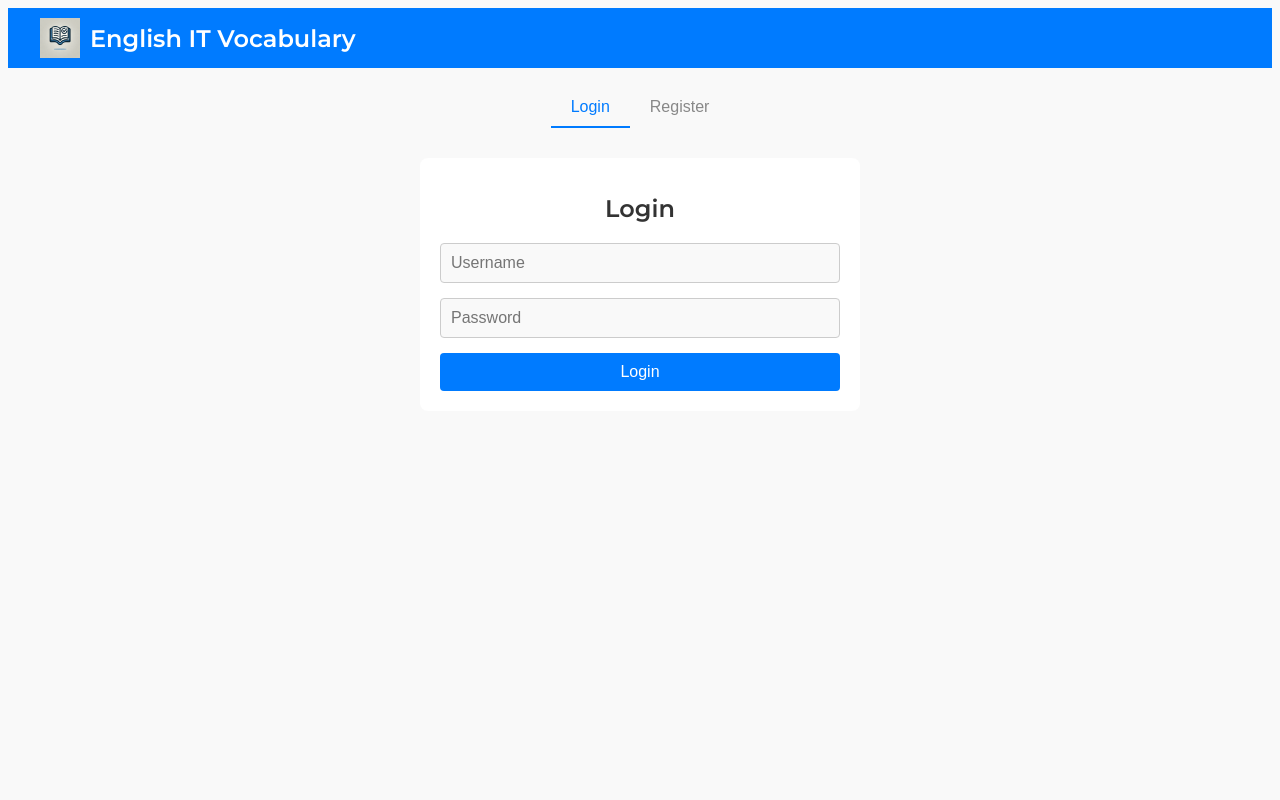
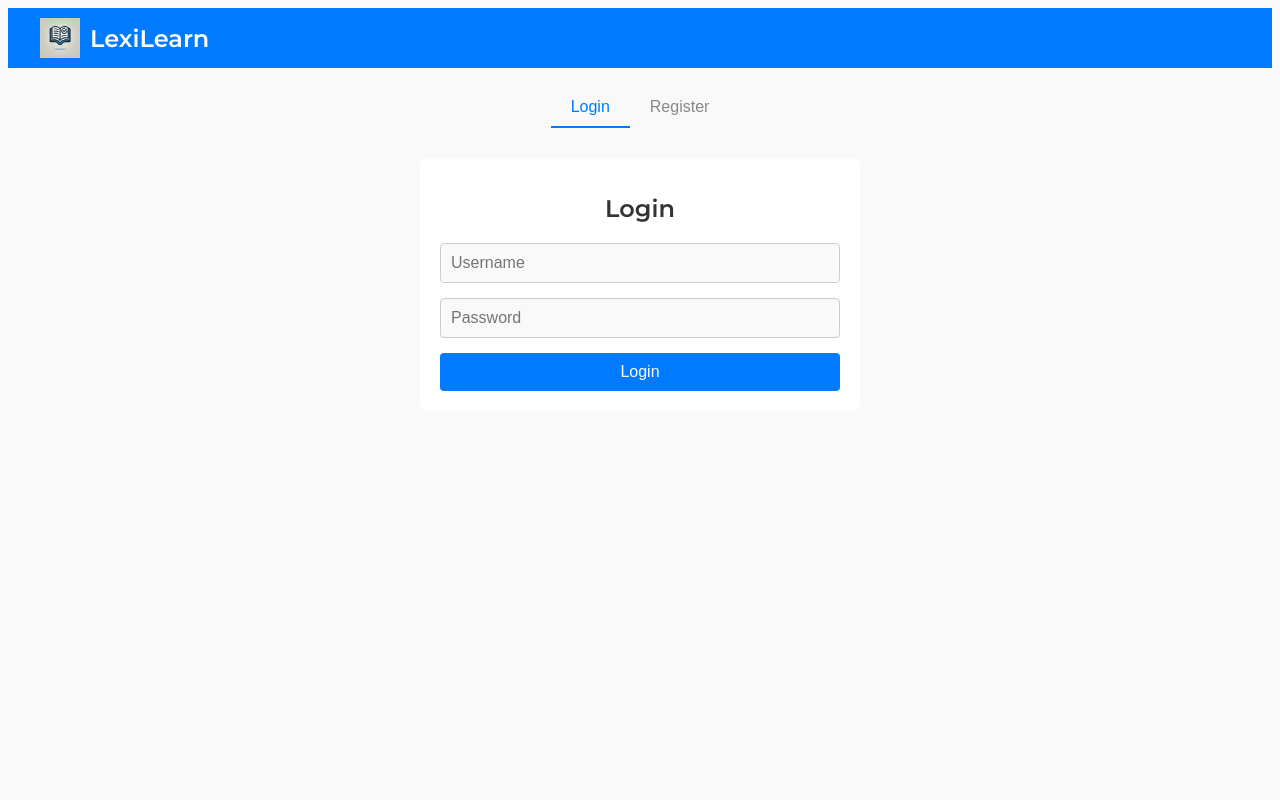
Before and after one commit to RegisRivijski/vue-quiz, a Vue app: page / in a window 1280 px wide. Shown: the top 800 px of the page. Built offline with nearby package versions, Linux system fonts and the light colour scheme.

Commit message:
Changing application name

```diff
--- a/src/i18n.js
+++ b/src/i18n.js
@@ -2,7 +2,7 @@ import { createI18n } from 'vue-i18n';
 
 const messages = {
   en: {
-    appName: 'English IT Vocabulary',
+    appName: 'LexiLearn',
     profile: 'Profile',
     topics: 'Topics',
     totalQuizzes: 'Total Quizzes Taken',
@@ -66,7 +66,7 @@ const messages = {
     contactDeveloper: 'Developer contacts',
   },
   uk: {
-    appName: 'Англійська ІТ Лексика',
+    appName: 'LexiLearn',
     profile: 'Профіль',
     topics: 'Теми',
     totalQuizzes: 'Всього пройдено тестів',
```
